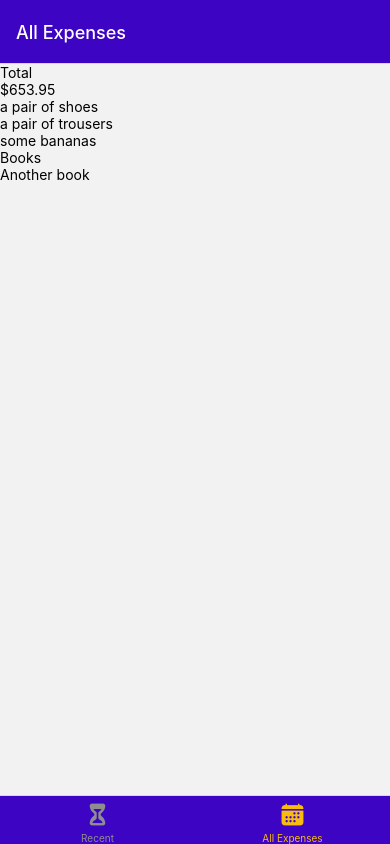
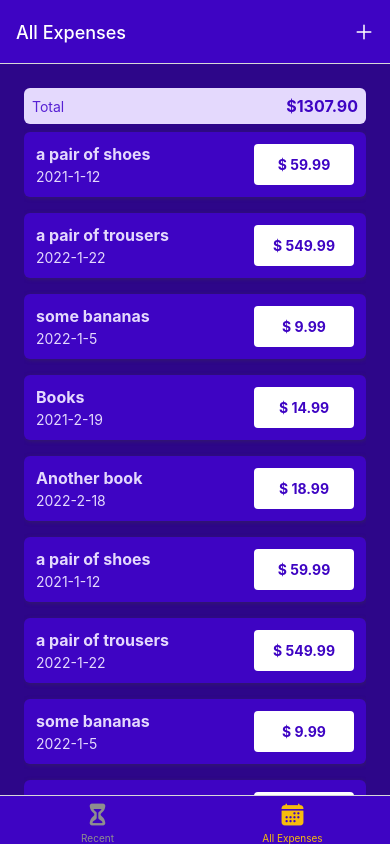
Before and after one commit to jai0323/Expense-Tracker-App, a React Native app: screen /AllScreen in a window 390 px wide. Built offline with nearby package versions, Linux system fonts and the light colour scheme.

Commit message:
Recent Exoenses

```diff
--- a/App.js
+++ b/App.js
@@ -8,18 +8,25 @@
 import RecentExpenses from './screens/RecentExpenses';
 import AllExpenses from './screens/AllExpenses';
 import { GlobalStyles } from './constants/styles';
+import IconButton from './components/UI/IconButton';
 
 const Stack = createNativeStackNavigator();
 const BottomTabs = createBottomTabNavigator();
 
 function ExpenseOverView(){
   return (
-  <BottomTabs.Navigator screenOptions={{
+  <BottomTabs.Navigator screenOptions={({navigation})=> ({
     headerStyle:{ backgroundColor: GlobalStyles.colors.primary500},
     headerTintColor: 'white',
     tabBarStyle:{ backgroundColor: GlobalStyles.colors.primary500},
     tabBarActiveTintColor: GlobalStyles.colors.accent500,
-  }}>
+    headerRight: ({tintColor}) => {
+      return <IconButton icon="add" size={24} color={tintColor}
+      onPress={()=>{ navigation.navigate('ManageExpense');
+      console.log("navigate")
+    }}/>
+    },
+ })}>
     <BottomTabs.Screen name="RecentScreen" component={RecentExpenses}
       options={{
         title: 'Recent Expenses',
@@ -49,13 +56,18 @@
    <>
       <StatusBar style="auto" />
       <NavigationContainer>
-        <Stack.Navigator>
+        <Stack.Navigator screenOptions={{
+          headerStyle:{ backgroundColor: GlobalStyles.colors.primary500},
+          headerTintColor: 'white',
+        }}>
           <Stack.Screen name="ExpensesOverView" component={ExpenseOverView}
           options={{headerShown:false}}
 
           />
           <Stack.Screen name="ManageExpense" component={ManageExpense}
-
+             options={{
+              presentation: 'modal'
+             }}
           />
         </Stack.Navigator>
       </NavigationContainer>
--- /dev/null
+++ b/components/ExpensesOutput/ExpenseItem.js
@@ -0,0 +1,67 @@
+import { Pressable, StyleSheet, Text, View } from "react-native";
+import { GlobalStyles } from "../../constants/styles";
+import { getForMattedDate } from "../../util/date";
+import { useNavigation } from "@react-navigation/native";
+
+function ExpenseItem({id, description, amount, date}){
+    const navigation = useNavigation();
+
+    function expensePressHandler(){
+        navigation.navigate('ManageExpense', {
+            expenseId: id
+        });
+    }
+    return <Pressable onPress={expensePressHandler} style={({pressed})=> pressed && styles.pressed}>
+        <View style={styles.ExpenseItem}>
+            <View>
+                <Text style={[styles.textBase,styles.description]}>{description}</Text>
+                <Text style={styles.textBase}>{getForMattedDate(date)}</Text>
+            </View>
+            <View style={styles.amountContainer}>
+                <Text style={styles.amount}>$ {amount.toFixed(2)}</Text>
+            </View>
+        </View>
+    </Pressable>
+}
+
+export default ExpenseItem;
+
+const styles = StyleSheet.create({
+    pressed:{
+        opacity:0.75
+    },
+    ExpenseItem:{
+        padding:12,
+        marginVertical:8,
+        backgroundColor: GlobalStyles.colors.primary500,
+        flexDirection: 'row',
+        justifyContent: 'space-between',
+        borderRadius: 6,
+        elevation: 3,
+        shadowOffset:{width: 1, height: 1},
+        shadowColor: GlobalStyles.colors.gray500,
+        shadowRadius: 4,
+        shadowOpacity: 0.5,
+    },
+    textBase:{
+        color: GlobalStyles.colors.primary50
+    },
+    description:{
+        fontSize: 16,
+        marginBottom: 4,
+        fontWeight: 'bold'
+    },
+    amountContainer:{
+        paddingHorizontal:12,
+        paddingVertical:4,
+        backgroundColor: 'white',
+        justifyContent: 'center',
+        alignItems:'center',
+        borderRadius: 4,
+        minWidth: 100
+    },
+    amount:{
+        color:GlobalStyles.colors.primary500,
+        fontWeight: 'bold'
+    }
+})
--- a/components/ExpensesOutput/ExpenseOutput.js
+++ b/components/ExpensesOutput/ExpenseOutput.js
@@ -1,6 +1,8 @@
 import { FlatList, View } from "react-native";
 import ExpensesSummary from "./ExpensesSummary";
 import ExpensesList from "./ExpensesList";
+import { StyleSheet } from "react-native";
+import { GlobalStyles } from "../../constants/styles";
 
 const DUMMY_EXPENSES = [
     {
@@ -33,13 +35,52 @@
         amount: 18.99,
         date: new Date('2022-02-18')
     },
+    {
+        id:'e6',
+        description: 'a pair of shoes',
+        amount: 59.99,
+        date: new Date('2021-01-12')
+    },
+    {
+        id:'e7',
+        description: 'a pair of trousers',
+        amount: 549.99,
+        date: new Date('2022-01-22')
+    },
+    {
+        id:'e8',
+        description: 'some bananas',
+        amount: 9.99,
+        date: new Date('2022-01-05')
+    },
+    {
+        id:'e9',
+        description: 'Books',
+        amount: 14.99,
+        date: new Date('2021-02-19')
+    },
+    {
+        id:'e10',
+        description: 'Another book',
+        amount: 18.99,
+        date: new Date('2022-02-18')
+    },
 ];
 
 function ExpensesOutput ({expenses, expensePeriod}){
- return <View>
+ return <View style={styles.container}>
     <ExpensesSummary expenses={DUMMY_EXPENSES} periodName={expensePeriod}/>
     <ExpensesList expenses={DUMMY_EXPENSES} />
  </View>
 }
 
 export default ExpensesOutput;
+
+const styles = StyleSheet.create({
+    container:{
+        paddingHorizontal: 24,
+        paddingTop:24,
+        backgroundColor: GlobalStyles.colors.primary700,
+        flex: 1,
+    }
+})
--- a/components/ExpensesOutput/ExpensesList.js
+++ b/components/ExpensesOutput/ExpensesList.js
@@ -1,13 +1,15 @@
-import { FlatList, Text } from "react-native";
+import { FlatList } from "react-native";
+import ExpenseItem from "./ExpenseItem";
 
 function renderExpenseItem(itemData){
- return <Text>{itemData.item.description}</Text>
+
+ return <ExpenseItem {...itemData.item} />
 }
 
 function ExpensesList({expenses}){
     return <FlatList data={expenses}
     renderItem={renderExpenseItem}
-    keyExtractor={(item) => {item.id}}
+    keyExtractor={(item) => item.id}
     />
 }
 
--- a/components/ExpensesOutput/ExpensesSummary.js
+++ b/components/ExpensesOutput/ExpensesSummary.js
@@ -1,4 +1,6 @@
+import { StyleSheet } from "react-native";
 import { Text, View } from "react-native";
+import { GlobalStyles } from "../../constants/styles";
 
 function ExpensesSummary({periodName, expenses}){
     const expensesSum = expenses.reduce((sum, expense) => {
@@ -6,10 +8,30 @@
     }, 0);
 
 
-    return <View>
-        <Text>{periodName}</Text>
-        <Text>${expensesSum.toFixed(2)}</Text>
+    return <View style={styles.container}>
+        <Text style={styles.period}>{periodName}</Text>
+        <Text style={styles.sum}>${expensesSum.toFixed(2)}</Text>
     </View>
 }
 
 export default ExpensesSummary;
+
+const styles = StyleSheet.create({
+    container:{
+        padding:8,
+        backgroundColor: GlobalStyles.colors.primary50,
+        borderRadius: 6,
+        flexDirection: 'row',
+        justifyContent: 'space-between',
+        alignItems: 'center',
+    },
+    period:{
+        fontSize: 14,
+        color: GlobalStyles.colors.primary400,
+    },
+    sum:{
+        fontSize: 16,
+        fontWeight: 'bold',
+        color: GlobalStyles.colors.primary500
+    }
+})
--- /dev/null
+++ b/components/UI/Button.js
@@ -0,0 +1,36 @@
+import { Pressable, StyleSheet, Text, View } from "react-native";
+import { GlobalStyles } from "../../constants/styles";
+
+function Button({children, onPress, mode, style}){
+    return <View style={style}>
+        <Pressable onPress={onPress} style={({pressed}) => pressed && styles.pressed}>
+            <View style={[styles.button, mode === 'flat' && styles.flat]}>
+                <Text style={[styles.buttonText, mode === 'flat' && styles.flatText]}>{children}</Text>
+            </View>
+        </Pressable>
+    </View>
+}
+export default Button;
+
+const styles = StyleSheet.create({
+    button:{
+        borderRadius: 4,
+        padding: 8,
+        backgroundColor: GlobalStyles.colors.primary500,
+    },
+    flat:{
+        backgroundColor: 'tranparent'
+    },
+    buttonText:{
+        color: 'white',
+        textAlign: "center"
+    },
+    flatText:{
+        color: GlobalStyles.colors.primary200
+    },
+    pressed:{
+        opacity: 0.75,
+        backgroundColor: GlobalStyles.colors.primary100,
+        borderRadius: 4,
+    }
+})
--- /dev/null
+++ b/components/UI/IconButton.js
@@ -0,0 +1,25 @@
+import { Pressable, StyleSheet, View } from "react-native";
+import {Ionicons} from '@expo/vector-icons';
+
+function IconButton({icon,size,color,onPress}){
+    return(
+        <Pressable onPress={onPress} style={({pressed})=> pressed && styles.pressed}>
+            <View style={styles.buttonContainer}>
+                <Ionicons name={icon} size={size} color={color} />
+            </View>
+        </Pressable>
+    )
+}
+
+export default IconButton;
+
+const styles = StyleSheet.create({
+    buttonContainer:{
+        borderRadius: 24,
+        padding: 6,
+        margin: 8
+    },
+    pressed:{
+        opacity: 0.75
+    }
+})
--- a/screens/ManageExpense.js
+++ b/screens/ManageExpense.js
@@ -1,7 +1,75 @@
-import { Text } from "react-native";
+import { useLayoutEffect } from "react";
+import { Pressable, StyleSheet, Text, View } from "react-native";
+import IconButton from "../components/UI/IconButton";
+import { GlobalStyles } from "../constants/styles";
+import Button from "../components/UI/Button";
 
-function ManageExpense(){
- return <Text> Manage Expenses</Text>
+function ManageExpense({route, navigation}){
+
+    const editedExpenseId = route.params?.expenseId;
+    const isEditing = !!editedExpenseId;
+
+    useLayoutEffect(()=>{
+        navigation.setOptions({
+            title: isEditing ? 'Edit Expense' : 'Add Expense'
+        })
+    },[navigation,isEditing]);
+
+
+    function deleteExpenseHandler(){
+        navigation.goBack();
+    }
+
+    function cancelHandler(){
+        navigation.goBack();
+    }
+
+    function confirmHandler(){
+        navigation.goBack();
+    }
+
+ return <View style={styles.container}>
+    <View style={styles.buttons}>
+        <Button mode="flat" onPress={cancelHandler} style={styles.button}>
+            Cancel
+        </Button>
+        <Button onPress={confirmHandler} style={styles.button}>{isEditing ? 'Upadte' : 'Add'}
+        </Button>
+    </View>
+    {isEditing &&
+    <View style={styles.deleteContainer}>
+        <IconButton icon="trash"
+        color={GlobalStyles.colors.error500}
+        size={36}
+        onPress={deleteExpenseHandler}
+        />
+    </View>
+    }
+ </View>
 }
 
 export default ManageExpense;
+
+const styles = StyleSheet.create({
+    container:{
+        flex:1,
+        padding: 24,
+        backgroundColor: GlobalStyles.colors.primary800,
+    },
+    buttons:{
+        flexDirection: 'row',
+        justifyContent: 'center',
+        alignItems: 'center'
+    },
+    button:{
+        minWidth: 120,
+        marginHorizontal: 8,
+    },
+    deleteContainer:{
+        marginTop: 16,
+        paddingTop: 8,
+        borderTopWidth: 2,
+        borderTopColor: GlobalStyles.colors.primary200,
+        alignItems: 'center',
+    }
+})
--- /dev/null
+++ b/util/date.js
@@ -0,0 +1,3 @@
+export function getForMattedDate(date){
+    return `${date.getFullYear()}-${date.getMonth()+1}-${date.getDate()}`;
+}
```
